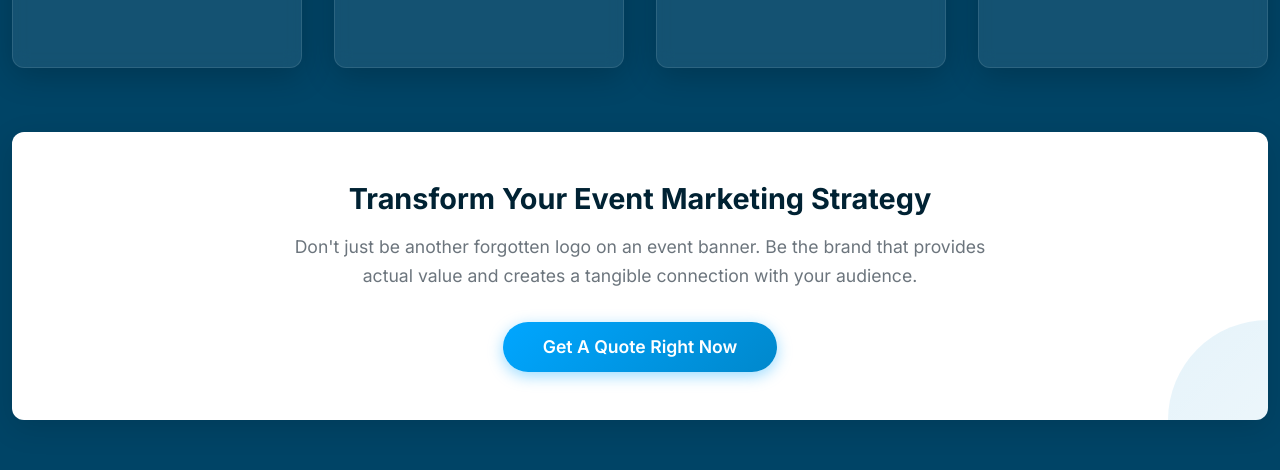
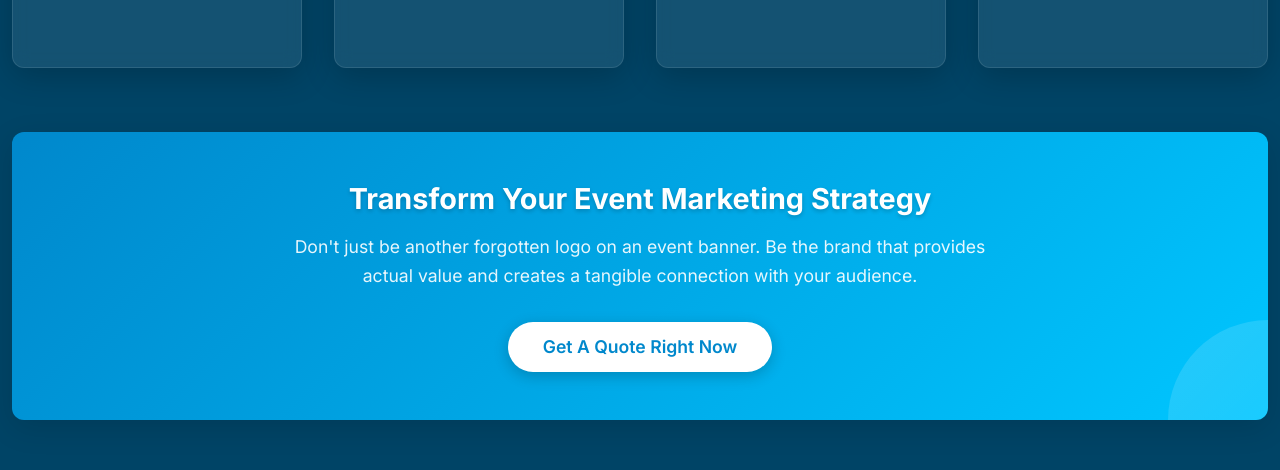
Before and after one commit to aditzz073/FreeSip, a React (Vite) app: page / in a window 1280 px wide. Shown: the part 3700-4170 px from the top of the page. Built offline with nearby package versions, Linux system fonts and the light colour scheme.

Commit message:
Refactor Benefits and SocialMedia components for improved styling and functionality

```diff
--- a/src/components/Benefits.css
+++ b/src/components/Benefits.css
@@ -83,7 +83,7 @@
 }
 
 .cta-box {
-  background: var(--white);
+  background: var(--gradient-primary);
   border-radius: var(--border-radius);
   padding: 3rem;
   text-align: center;
@@ -99,26 +99,39 @@
   right: 0;
   width: 200px;
   height: 200px;
-  background: linear-gradient(135deg, rgba(0, 136, 204, 0.1), rgba(0, 136, 204, 0.05));
+  background: linear-gradient(135deg, rgba(255, 255, 255, 0.15), rgba(255, 255, 255, 0.05));
   border-radius: 50%;
   transform: translate(100px, 100px);
 }
 
 .cta-box h3 {
-  color: var(--dark-blue);
+  color: var(--white);
   margin-bottom: 1rem;
   font-size: 1.8rem;
+  text-shadow: 0 2px 4px rgba(0, 0, 0, 0.2);
 }
 
 .cta-box p {
   max-width: 700px;
   margin: 0 auto 2rem;
-  color: var(--gray);
+  color: rgba(255, 255, 255, 0.9);
 }
 
-.cta-box .btn {
-  padding: 0.9rem 2.5rem;
+.cta-box .btn-primary {
+  padding: 0.9rem 2.2rem;
   font-size: 1.1rem;
+  background: var(--white);
+  color: var(--primary-blue);
+  font-weight: 600;
+  box-shadow: 0 4px 15px rgba(0, 0, 0, 0.2);
+  border: none;
+}
+
+.cta-box .btn-primary:hover {
+  background: var(--white);
+  color: var(--dark-blue);
+  transform: translateY(-3px);
+  box-shadow: 0 8px 25px rgba(0, 0, 0, 0.3);
 }
 
 @media (max-width: 1200px) {
--- a/src/components/SocialMedia.css
+++ b/src/components/SocialMedia.css
@@ -50,6 +50,13 @@
   letter-spacing: 0.5px;
 }
 
+.social-link.icon-only {
+  padding: 0.8rem;
+  width: 64px; /* Set fixed width to match the average width of other buttons */
+  height: 64px; /* Set fixed height to match the height of other buttons */
+  justify-content: center;
+}
+
 .social-tagline {
   color: rgba(255, 255, 255, 0.7);
   font-size: 1.05rem;
--- a/src/components/SocialMedia.jsx
+++ b/src/components/SocialMedia.jsx
@@ -1,6 +1,7 @@
 import { motion } from 'framer-motion';
 import { useInView } from 'react-intersection-observer';
-import { FaInstagram, FaLinkedin, FaTwitter, FaEnvelope } from 'react-icons/fa';
+import { FaInstagram, FaLinkedin, FaEnvelope } from 'react-icons/fa';
+import { FaXTwitter } from 'react-icons/fa6';
 import './SocialMedia.css';
 
 const SocialMedia = () => {
@@ -23,10 +24,10 @@ const SocialMedia = () => {
       color: '#0077B5'
     },
     {
-      name: 'Twitter',
-      icon: <FaTwitter size={28} />,
+      name: 'X.com',
+      icon: <FaXTwitter size={28} />,
       url: 'https://twitter.com/freesip',
-      color: '#1DA1F2'
+      color: '#000000'
     },
     {
       name: 'Email',
@@ -79,13 +80,13 @@ const SocialMedia = () => {
               href={social.url}
               target="_blank"
               rel="noopener noreferrer"
-              className="social-link"
+              className={`social-link ${!social.name ? 'icon-only' : ''}`}
               variants={itemVariants}
               whileHover={{ scale: 1.1 }}
               style={{ backgroundColor: social.color }}
             >
               {social.icon}
-              <span>{social.name}</span>
+              {social.name && <span>{social.name}</span>}
             </motion.a>
           ))}
         </motion.div>
```
